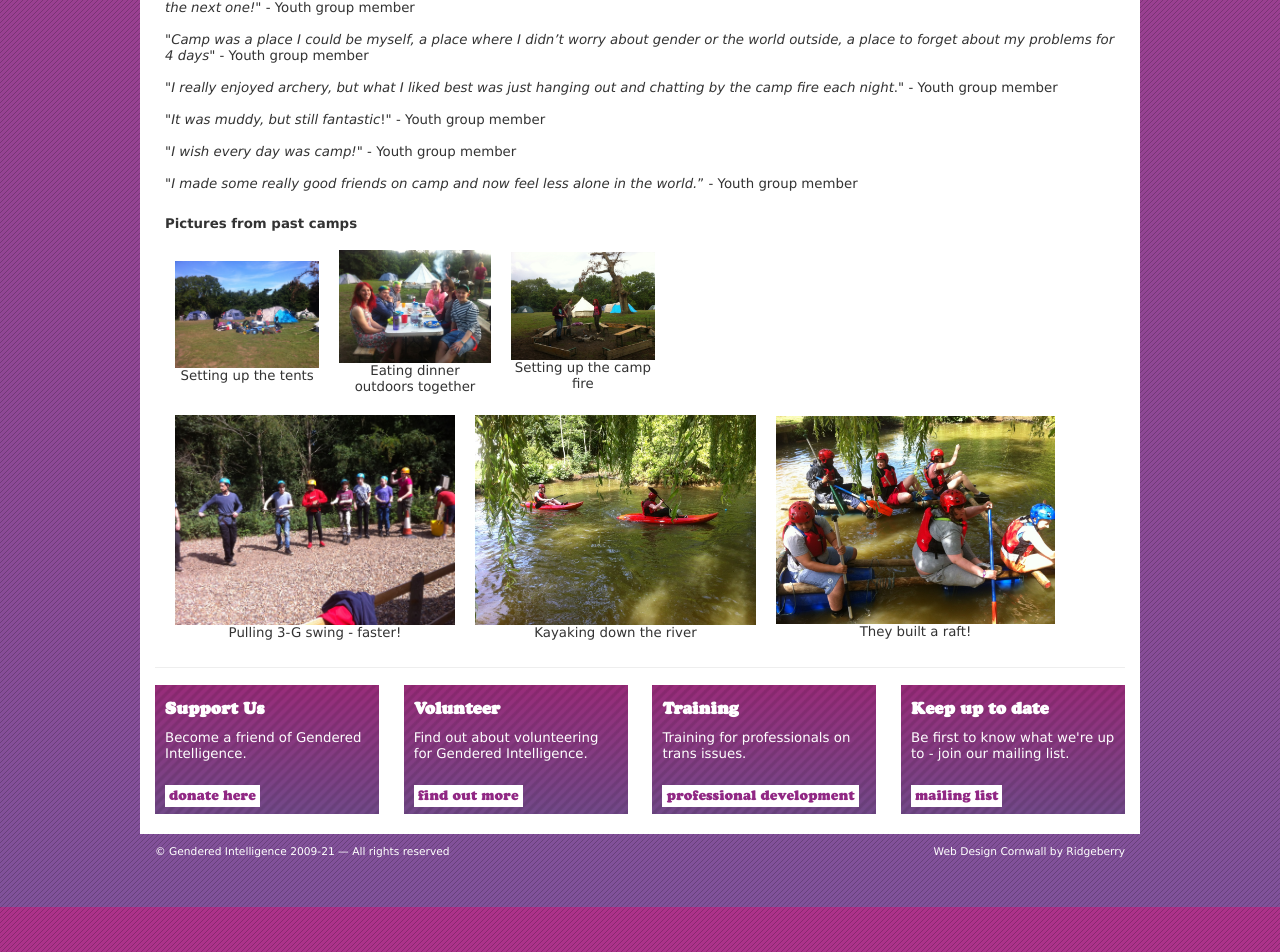
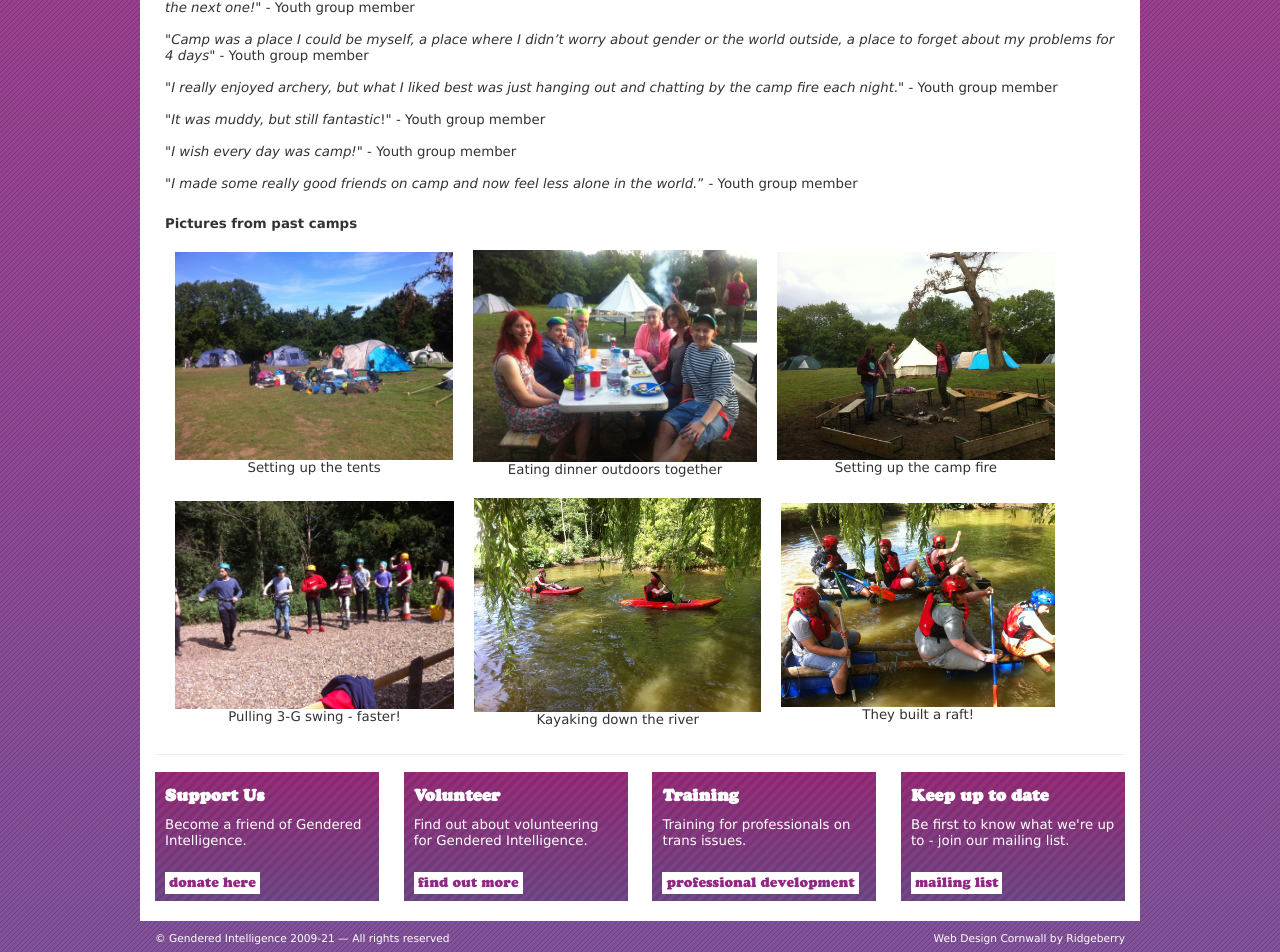
Before and after one commit to gracehagger/genderedintelligence.co.uk, a Jekyll site: the page built from trans-youth/camping.html, in a window 1280 px wide. Shown: the part 682-1634 px from the top of the page. Built offline with Jekyll 4.4.1, drawn with Linux system fonts in a browser that asks for light colours; nearby versions of some CDN libraries.

Commit message:
Reverse back to previous width

```diff
--- a/trans-youth/camping.html
+++ b/trans-youth/camping.html
@@ -23,26 +23,26 @@ title: Trans Youth Camp
 
 <p><strong>Pictures from past camps</strong> <br></p>
 
-<table width="500" border="0" cellpadding="10">
+<table width="900" border="0" cellpadding="10">
 
 <tr>
 
 
 <td align="center" valign="center">
-<img src="/static/images/2016/04/08/14-30-12-Pic 4.jpg" height="400" width= "300">
+<img src="/static/images/2016/04/08/14-30-12-Pic 4.jpg" height="400" width= "500">
 <br />
 Setting up the tents
 </td>
 
 
 <td align="center" valign="center">
-<img src="/static/images/2016/04/08/14-26-34-Pic 2.jpg" height="400" width= "300">
+<img src="/static/images/2016/04/08/14-26-34-Pic 2.jpg" height="400" width= "500">
 <br />
 Eating dinner outdoors together
 </td>
 
 <td align="center" valign="center">
-<img src="/static/images/2016/04/08/14-26-38-Pic 3.jpg" height="400" width= "300">
+<img src="/static/images/2016/04/08/14-26-38-Pic 3.jpg" height="400" width= "500">
 <br />
 Setting up the camp fire
 </td>
@@ -56,19 +56,19 @@ Setting up the camp fire
 <tr>
 
 <td align="center" valign="center">
-<img src="/static/images/2016/04/08/14-38-21-Pic 5.jpg" height="400" width= "300">
+<img src="/static/images/2016/04/08/14-38-21-Pic 5.jpg" height="400" width= "500">
 <br />
 Pulling 3-G swing - faster!
 </td>
 
 <td align="center" valign="center">
-<img src="/static/images/2016/04/08/14-39-21-Pic 9.jpg" height="400" width= "300">
+<img src="/static/images/2016/04/08/14-39-21-Pic 9.jpg" height="400" width= "500">
 <br />
 Kayaking down the river
 </td>
 
 <td align="center" valign="center">
-<img src="/static/images/2016/04/08/14-39-44-Pic 8.jpg" height="400" width= "300">
+<img src="/static/images/2016/04/08/14-39-44-Pic 8.jpg" height="400" width= "500">
 <br />
 They built a raft!
 </td>
```
